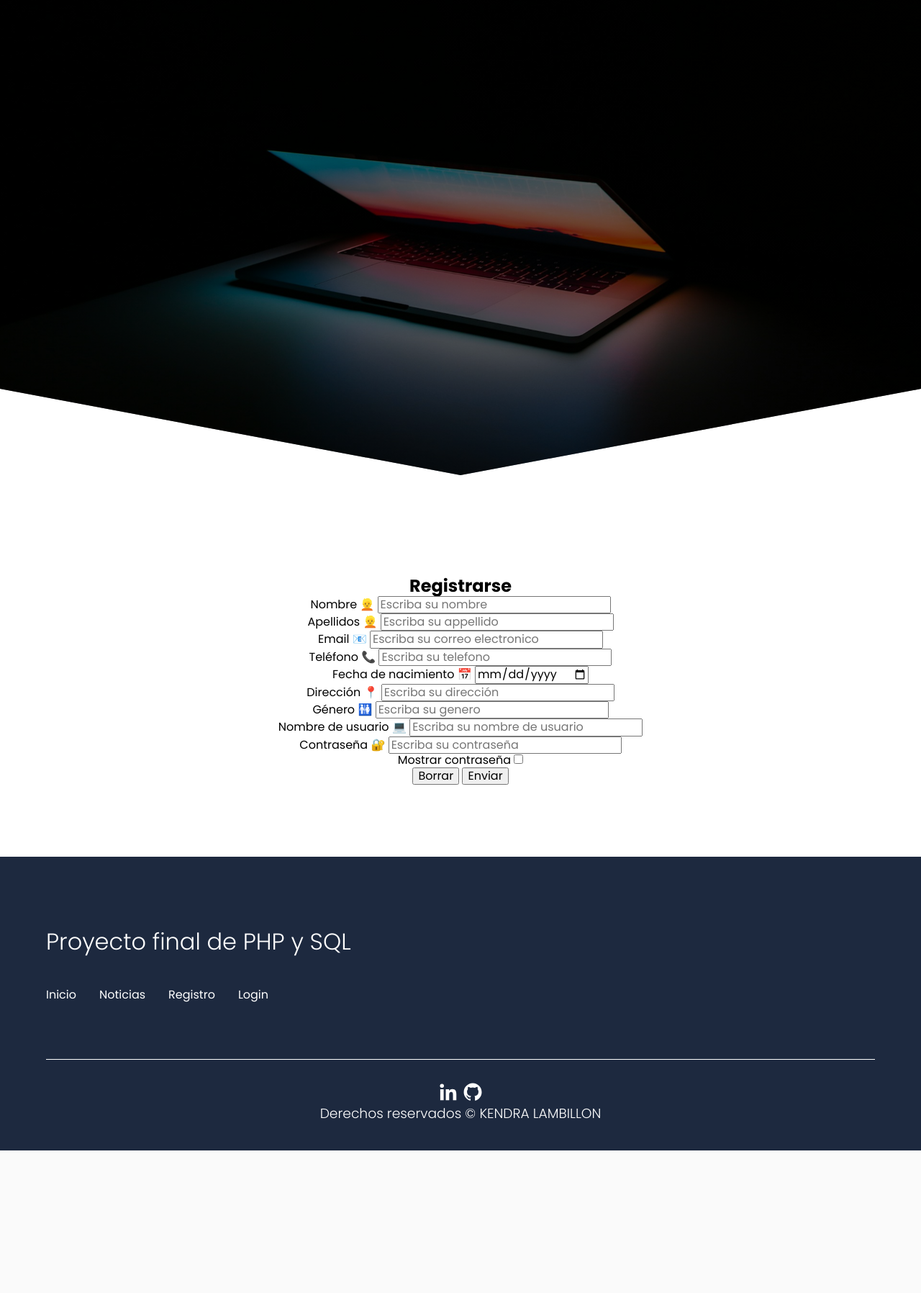
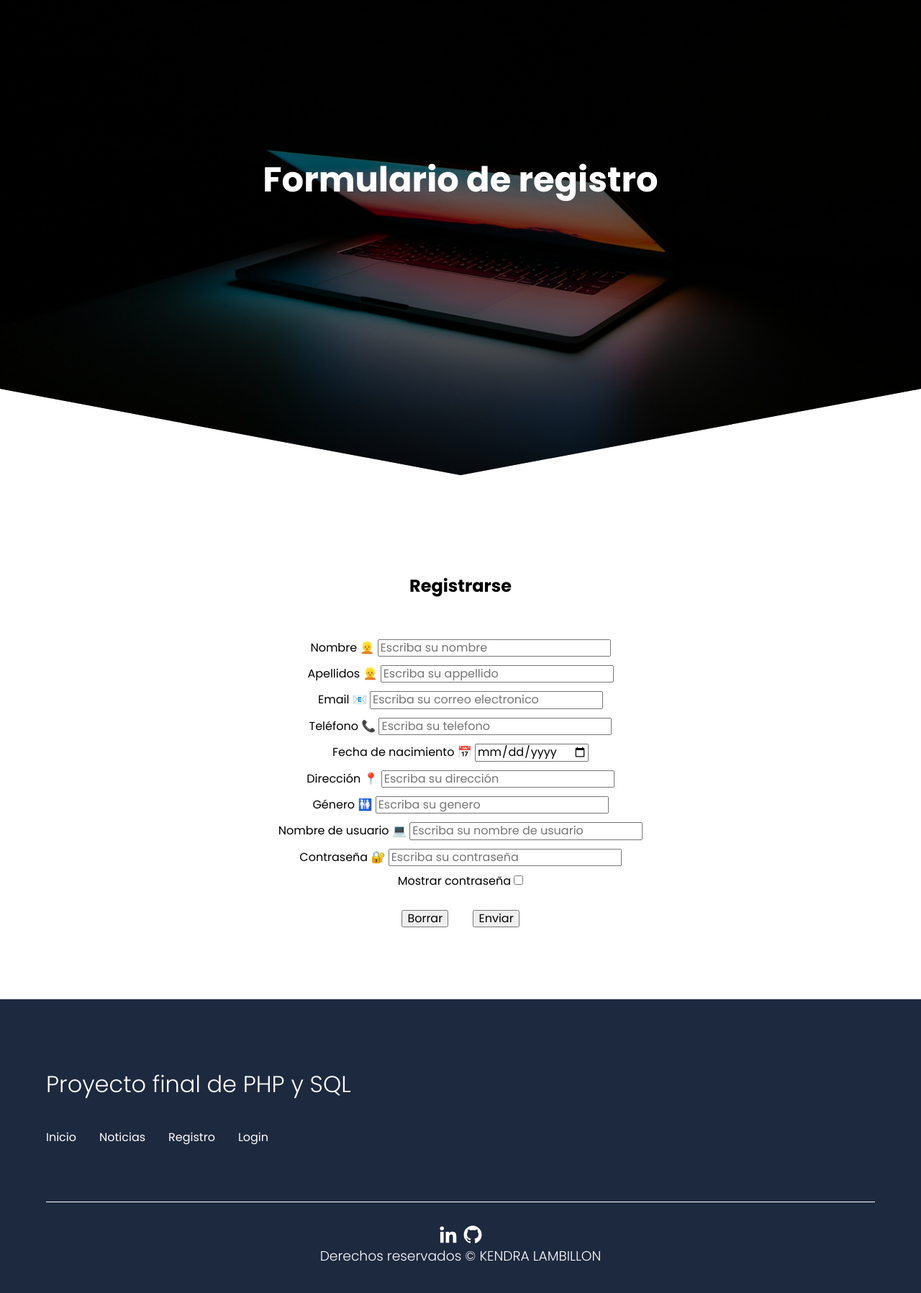
Before and after one commit to KendraLambillon/Proyecto-Final-PHP, a PHP site: page /views/registro.php in a window 1280 px wide. Shown: the part 100-1896 px from the top of the page at 72% size. Before the commit the page ends 1698 px from the top, so only its background shows below. Run offline with PHP 8.4, Linux system fonts and the light colour scheme.

Commit message:
Formulario estilo modificado

```diff
--- a/css/style.css
+++ b/css/style.css
@@ -400,6 +400,20 @@ body{
     margin-bottom: 10px;
 }
 
+/*Registro*/
+.mi__form{
+    padding-top: 60px;
+}
+
+.form__options{
+    margin-bottom: 12px;
+}
+
+.form__buttons input[type="reset"]{
+    margin-top: 30px;
+    margin-right: 30px;
+}
+
 /*Media queries*/
 @media (max-width: 800px){
     .nav__menu{
--- a/views/registro.php
+++ b/views/registro.php
@@ -42,6 +42,9 @@
                 <img src="../assets/img/menu.svg" alt="menu" class="nav__img">
             </div>
         </nav>
+        <section class="head__container container">
+            <h1 class="head__title">Formulario de registro</h1>
+        </section>
     </header>
 
     <main>
```
